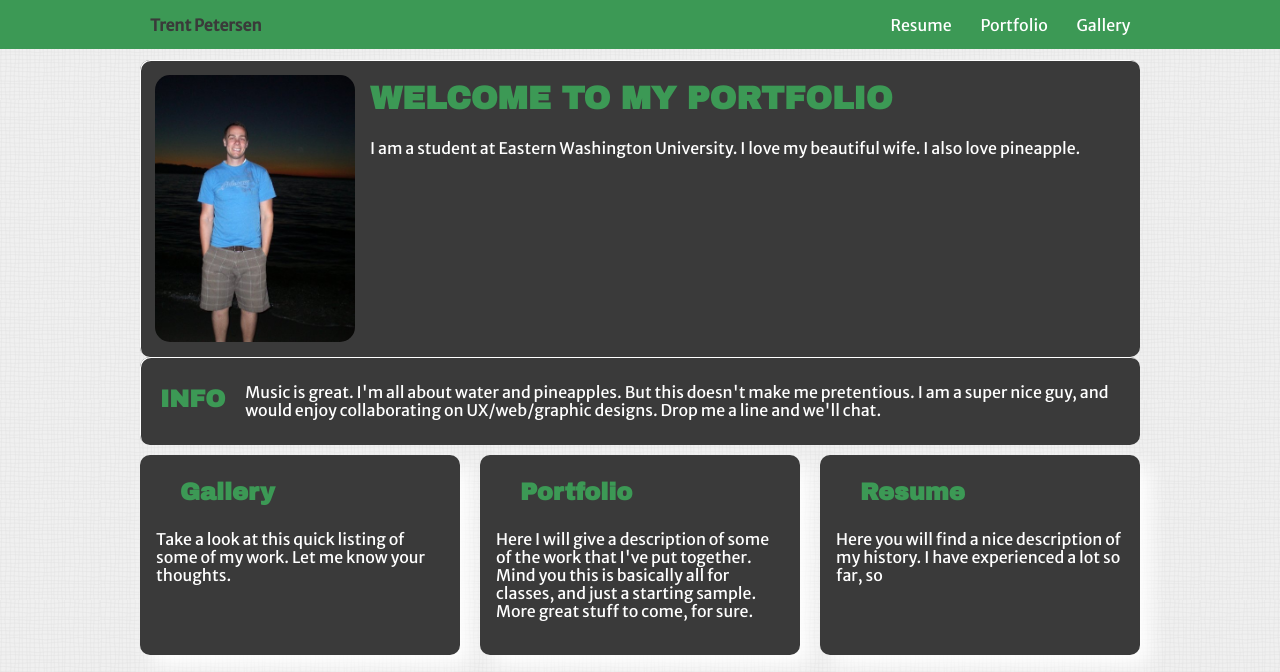
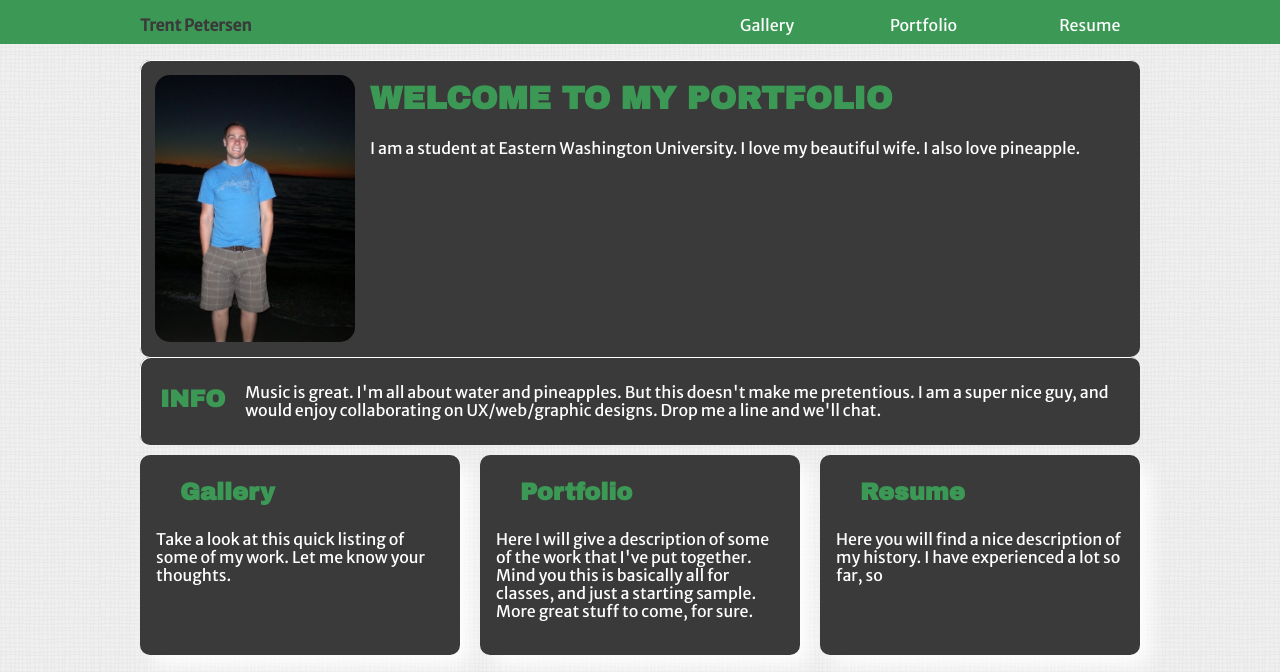
Before and after one commit to trenthp/368-Final, a plain HTML site: page index.html in a window 1280 px wide. Shown: the top 672 px of the page. Drawn offline with Linux system fonts and the light colour scheme.

Commit message:
meta tag

```diff
--- a/css/styles.css
+++ b/css/styles.css
@@ -38,16 +38,16 @@ nav {
 nav h4 {
 	color: #3A3A3A;
 	float: left;
-	margin: 0 1% 1.5% 1%;
+	margin: 1% 0;
 }
 
 nav li {
-	float: right;
 	list-style: none;
 	margin: 0 1% 0 2%;
 }
 
 nav a {
+	float: right;
 	color: #fff;
 	text-decoration: none;
 }
--- a/index.html
+++ b/index.html
@@ -10,6 +10,7 @@
 	<link rel="stylesheet" href="css/normalize.css" type="text/css" media="screen" />
 	<link rel="stylesheet" href="css/styles.css" type="text/css" media="screen" />
   <link rel="stylesheet" href="css/grid.css" type="text/css" media="screen" />
+  <meta name="viewport" content="width=device-width, initial-scale=1.0">
 
 </head>
 
@@ -18,11 +19,11 @@
 
   <header>
     <nav class="container">
-      <h4>Trent Petersen</h4>
+      <h4 class="grid_6">Trent Petersen</h4>
       <ul>
-        <li><a href="#">Gallery</a></li>
-        <li><a href="#">Portfolio</a></li>
-        <li><a href="#">Resume</a></li>
+        <li class="grid_2"><a href="#">Gallery</a></li>
+        <li class="grid_2"><a href="#">Portfolio</a></li>
+        <li class="grid_2"><a href="#">Resume</a></li>
       </ul>
     </nav>
   </header>
```
